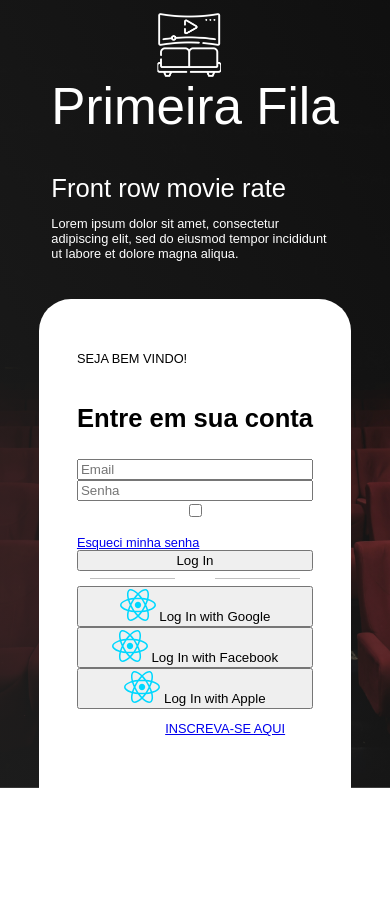
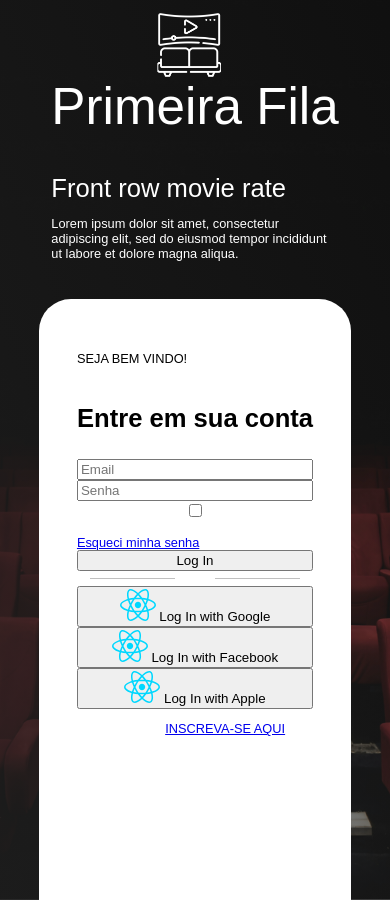
Before and after one commit to GabrielLimab/Primeira-Fila, a React (Vite) app in the folder client/: page /login in a window 390 px wide. Before the commit the page ends 844 px from the top, so only its background shows below. Built offline with nearby package versions, Linux system fonts and the light colour scheme; a web font is replaced by a local one.

Commit message:
Feat: Responsive Login Page

```diff
--- a/client/src/components/Auth/Auth.css
+++ b/client/src/components/Auth/Auth.css
@@ -7,7 +7,7 @@
     url("../../assets/bg-img.png");
   background-size: cover;
   background-position: bottom;
-
+  min-width: min-content;
   height: 100vh;
 }
 
@@ -66,10 +66,11 @@
   align-self: flex-end;
 }
 
-@media screen and (max-width: 800px) {
+@media screen and (max-width: 800px), screen and (max-height: 650px) {
   .auth-page {
-    height: 100%;
+    min-height: 900px;
   }
+
   .content {
     flex-direction: column;
     font-size: 0.8em;
--- a/client/src/index.css
+++ b/client/src/index.css
@@ -6,7 +6,3 @@
   font-style: normal;
   color: white;
 }
-/*
-* {
-  border: 1px solid red;
-} */
```
